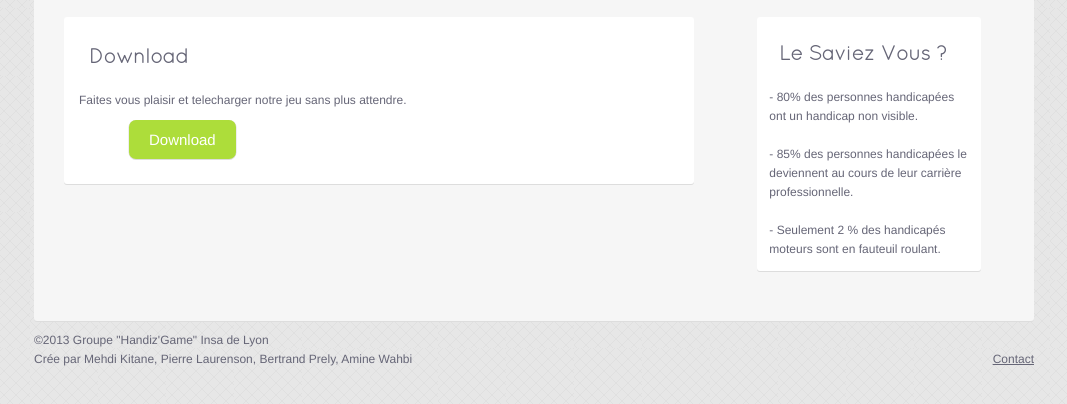
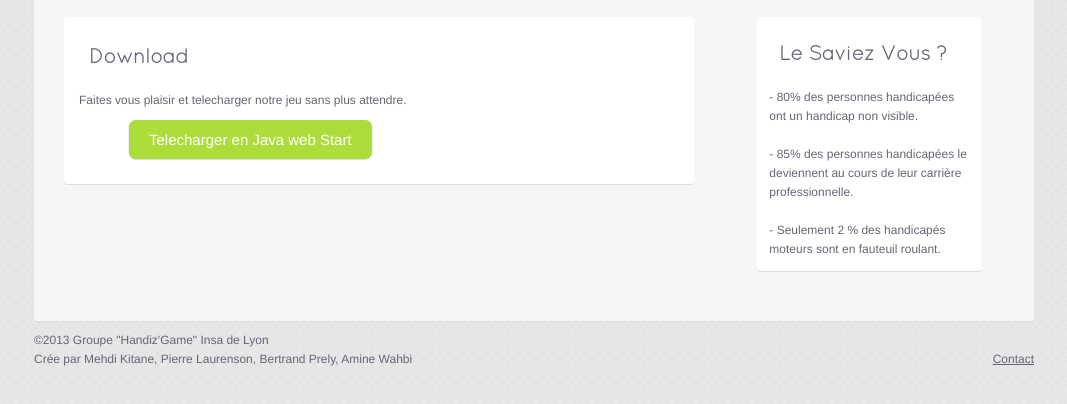
Before and after one commit to mkitane/HandizGame, a plain HTML site: page SiteInfo/download.html in a window 1280 px wide. Shown: the part 128-532 px from the top of the page, without its empty margins (106-1173 px from the left). Drawn offline with Linux system fonts and the light colour scheme.

Commit message:
Deploiement en Java Web Start

```diff
--- a/SiteInfo/download.html
+++ b/SiteInfo/download.html
@@ -41,8 +41,10 @@
 
 
 <br />
-<a href="Handiz.jar" class="boutondl">Download</a>
+<a href="Handiz.jnlp" class="boutondl">Telecharger en Java web Start </a>
 <br />
+
+
 
  				 </div>
 
```
Also changed, not shown: 1 other file.
